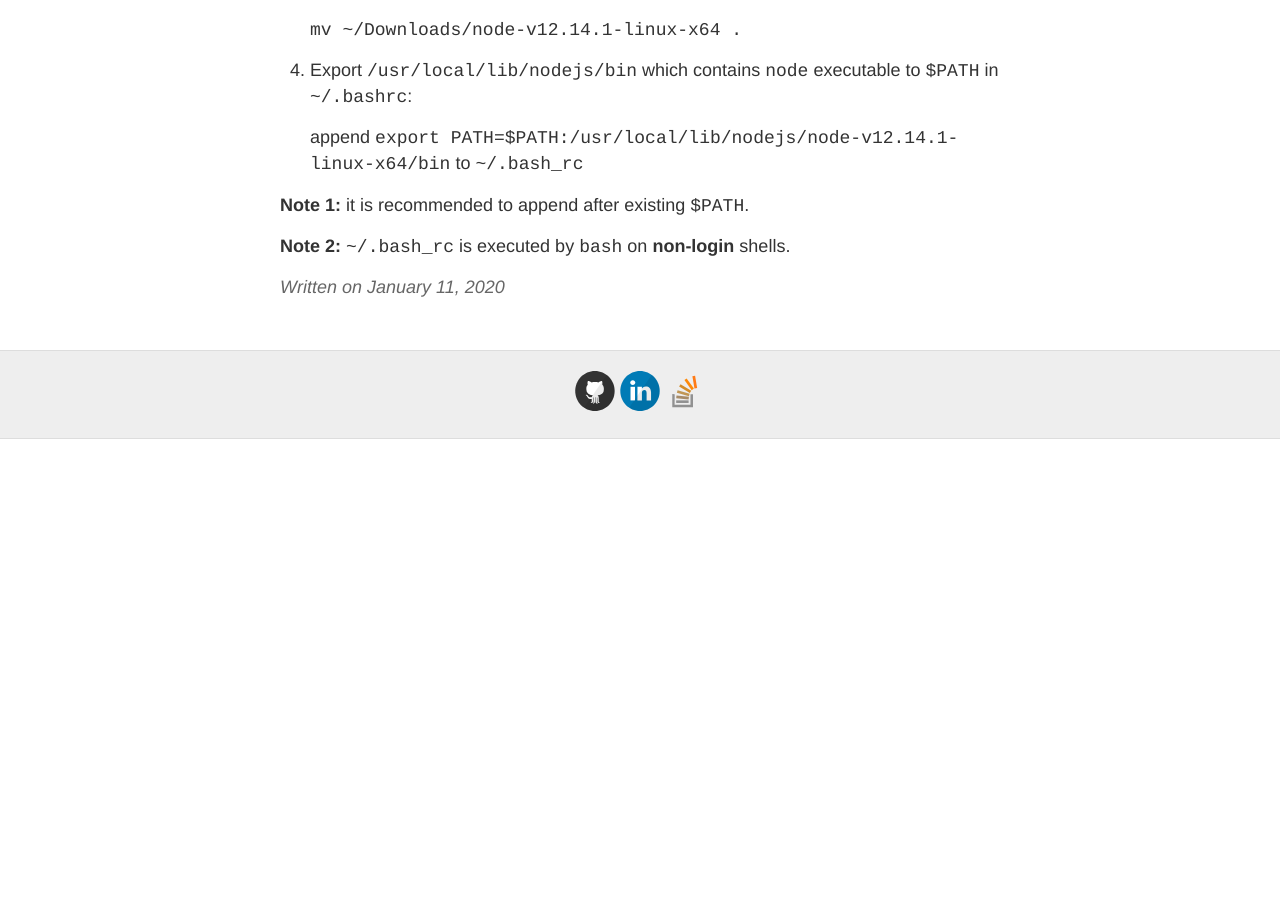
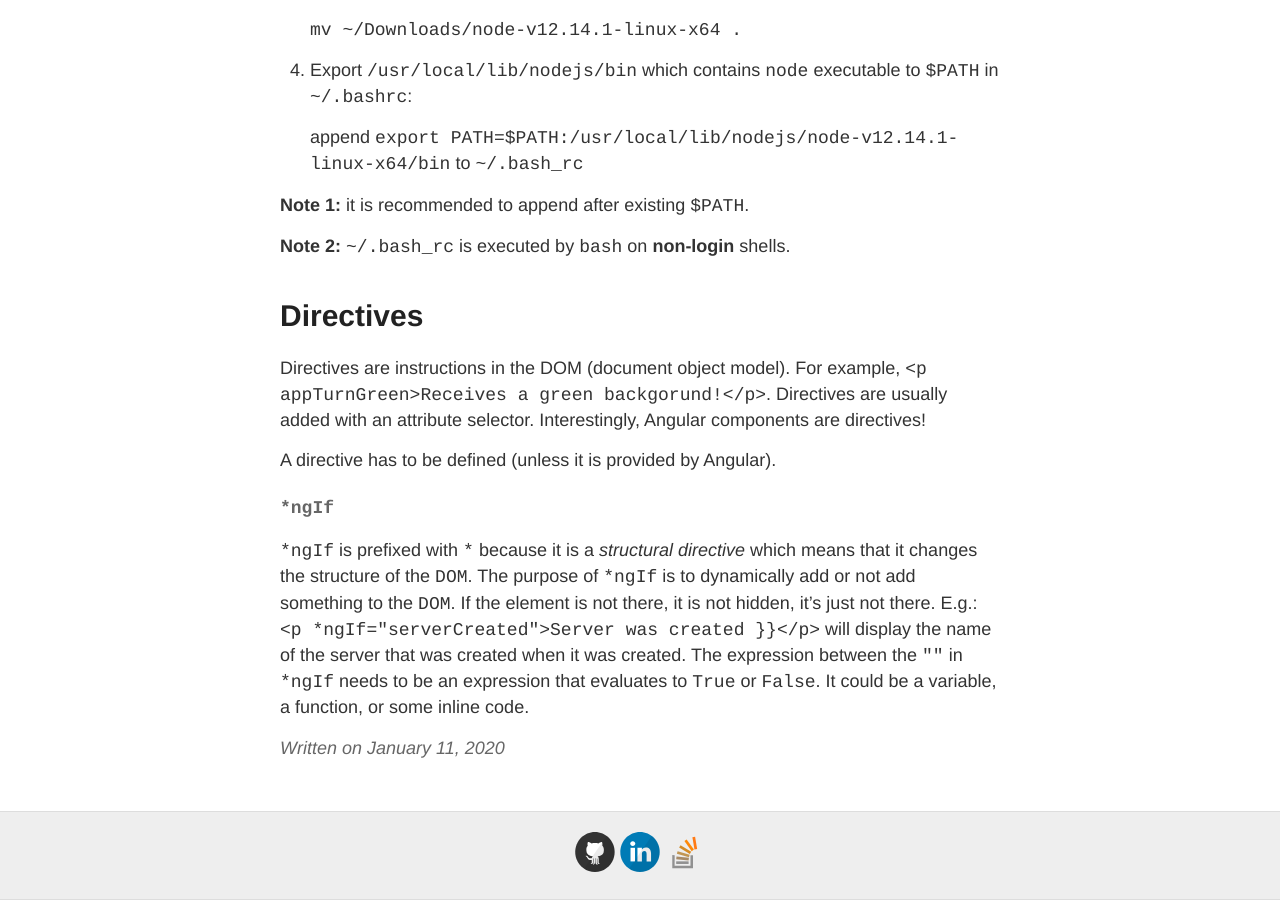
Before and after one commit to gutucristian/gutucristian.github.io, a Jekyll site: the page built from _posts/2020-01-11-Angular-Notes.md, in a window 1280 px wide and 900 px high, scrolled down 919 px. Built offline with Jekyll 4.4.1, drawn with Linux system fonts in a browser that asks for light colours; our own code applies the rules of GitHub Pages for plain Markdown files; before the commit the page ends 1358 px from its top, so only the background shows below that.

Commit message:
Update 2020-01-11-Angular-Notes.md

```diff
--- a/_posts/2020-01-11-Angular-Notes.md
+++ b/_posts/2020-01-11-Angular-Notes.md
@@ -27,3 +27,13 @@
 **Note 1:** it is recommended to append after existing `$PATH`.
 
 **Note 2:** `~/.bash_rc` is executed by `bash` on **non-login** shells.
+
+# Directives
+
+Directives are instructions in the DOM (document object model). For example, `<p appTurnGreen>Receives a green backgorund!</p>`. Directives are usually added with an attribute selector. Interestingly, Angular components are directives!
+
+A directive has to be defined (unless it is provided by Angular).
+
+#### `*ngIf`
+
+`*ngIf` is prefixed with `*` because it is a _structural directive_ which means that it changes the structure of the `DOM`. The purpose of `*ngIf` is to dynamically add or not add something to the `DOM`. If the element is not there, it is not hidden, it's just not there. E.g.: `<p *ngIf="serverCreated">Server {{ serverName }} was created }}</p>` will display the name of the server that was created when it was created. The expression between the `""` in `*ngIf` needs to be an expression that evaluates to `True` or `False`. It could be a variable, a function, or some inline code.
```
